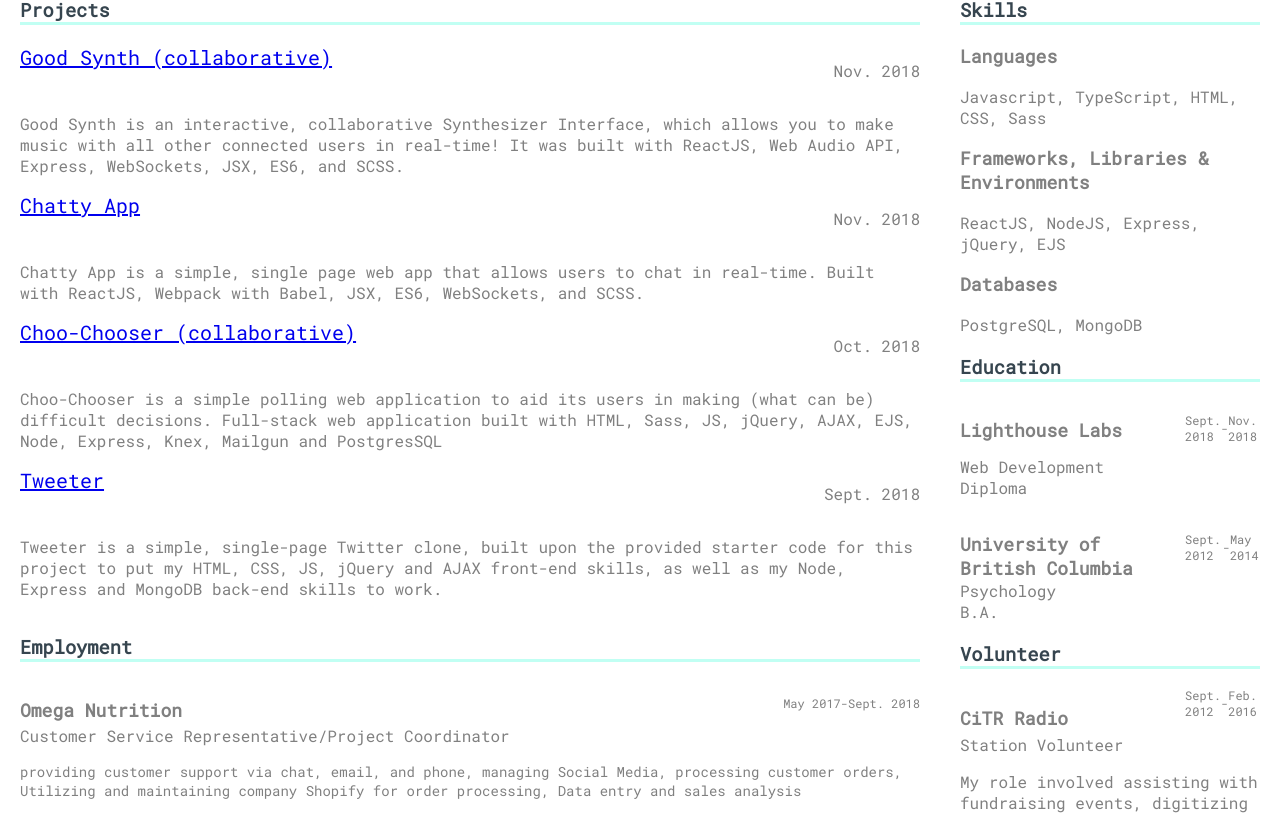
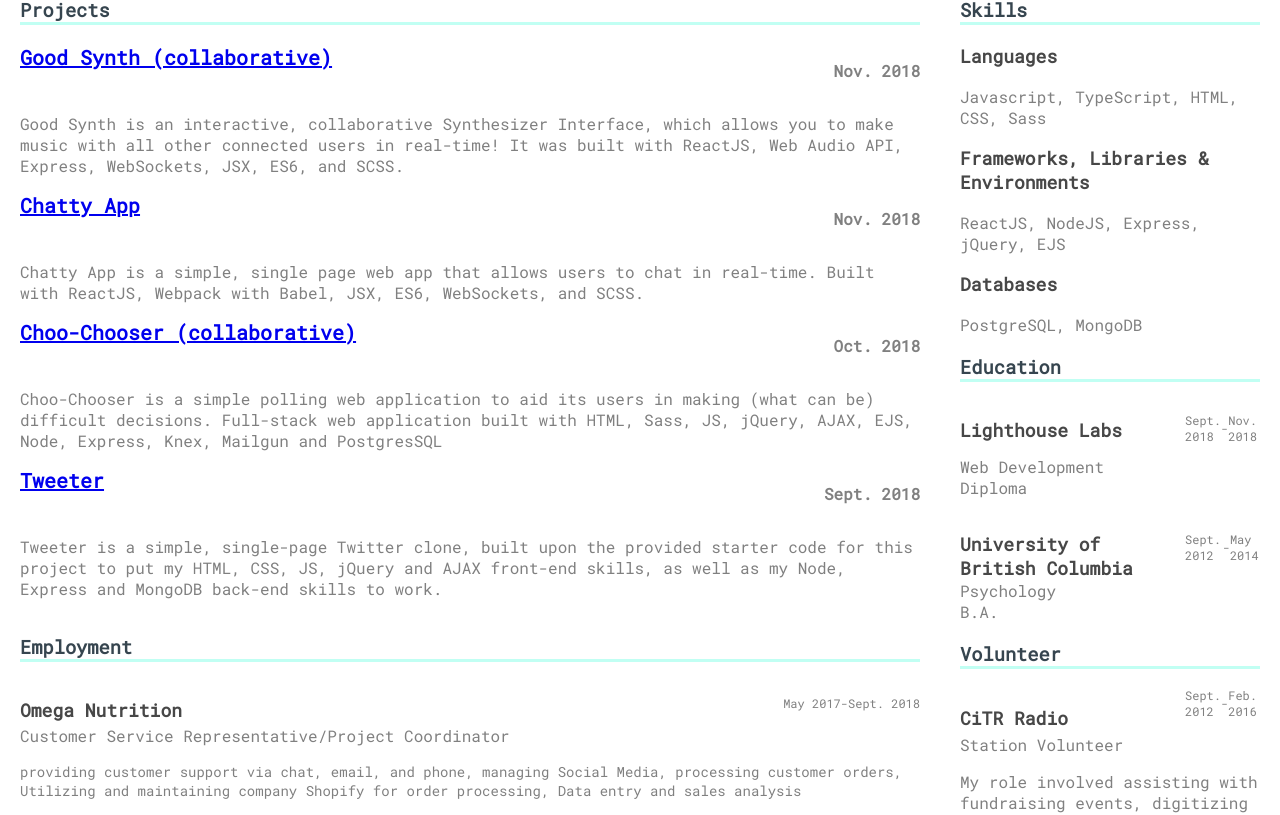
Before and after one commit to haggisbreakfast/resume, a React (Create React App) app: page / in a window 1280 px wide. Shown: the part 493-1308 px from the top of the page. Built offline with nearby package versions, Linux system fonts and the light colour scheme.

Commit message:
changes font color/weight of titles

```diff
--- a/src/Job.tsx
+++ b/src/Job.tsx
@@ -19,6 +19,7 @@ const TitleContainer = styled.div`
 const Company = styled.p`
   font-size: 18px;
   font-weight: 800;
+  color: rgb(71, 71, 71);
 `;
 const Position = styled.p`
   margin-top: 0px;
--- a/src/Project.tsx
+++ b/src/Project.tsx
@@ -8,6 +8,7 @@ const ProjectTitle = styled.div`
   display: flex;
   flex-direction: row;
   justify-content: space-between;
+  font-weight: 800;
 `;
 const ProjectName = styled.a`
   font-size: 20px;
--- a/src/School.tsx
+++ b/src/School.tsx
@@ -22,6 +22,7 @@ const Institution = styled.p`
   font-weight: 900;
   font-size: 18px;
   margin-bottom: 0px;
+  color: rgb(71, 71, 71);
 `;
 const Program = styled.p`
   margin-top: 0px;
--- a/src/Skill.tsx
+++ b/src/Skill.tsx
@@ -7,6 +7,7 @@ const SkillContainer = styled.div``;
 const Title = styled.p`
   font-size: 18px;
   font-weight: 800;
+  color: rgb(71, 71, 71);
 `;
 const Skills = styled.p``;
 
--- a/src/Volunteer.tsx
+++ b/src/Volunteer.tsx
@@ -21,6 +21,7 @@ const Organization = styled.p`
   font-weight: 900;
   font-size: 18px;
   margin-bottom: 0px;
+  color: rgb(71, 71, 71);
 `;
 const Position = styled.p``;
 const StartDate = styled.p``;
```
